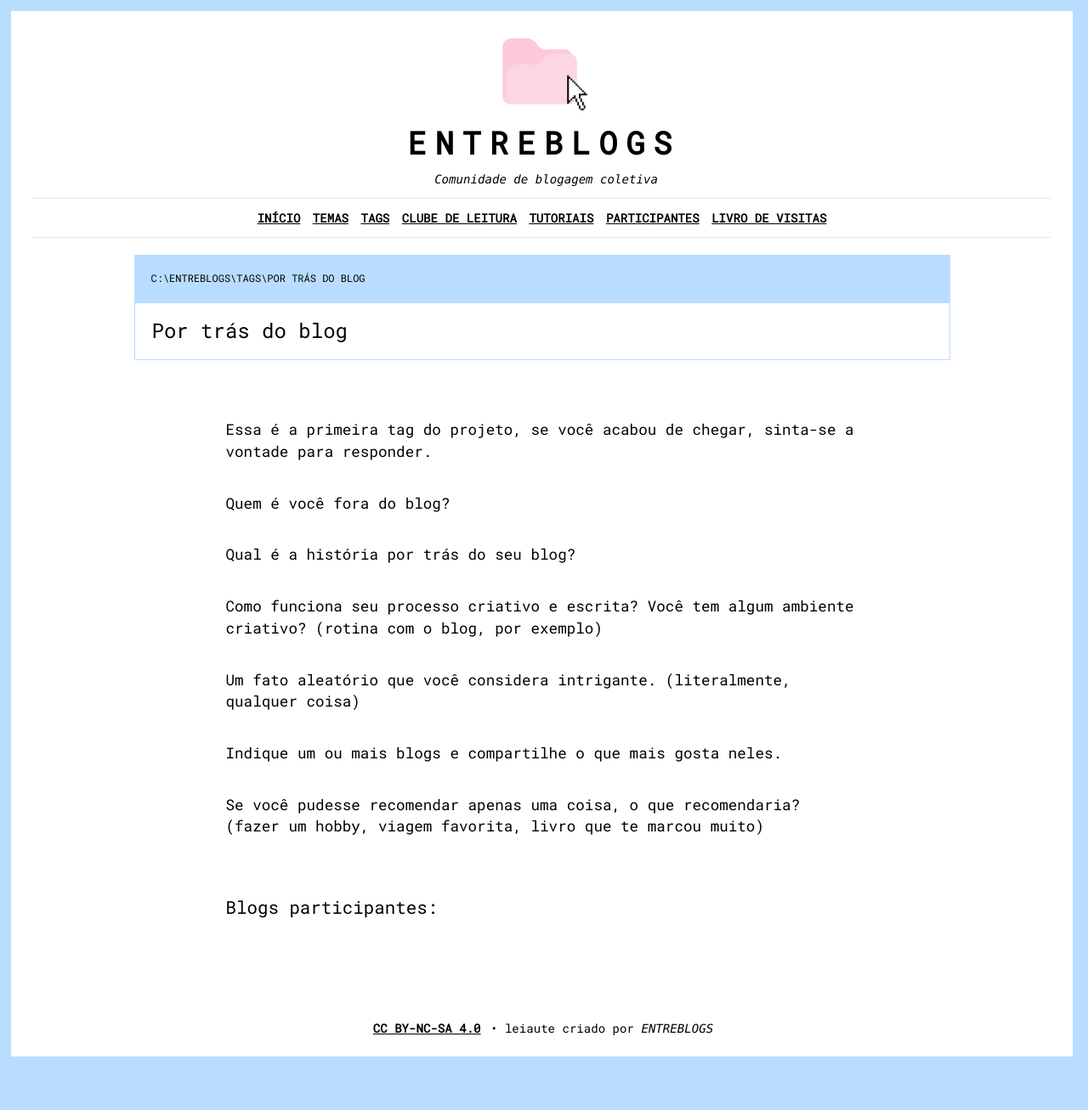
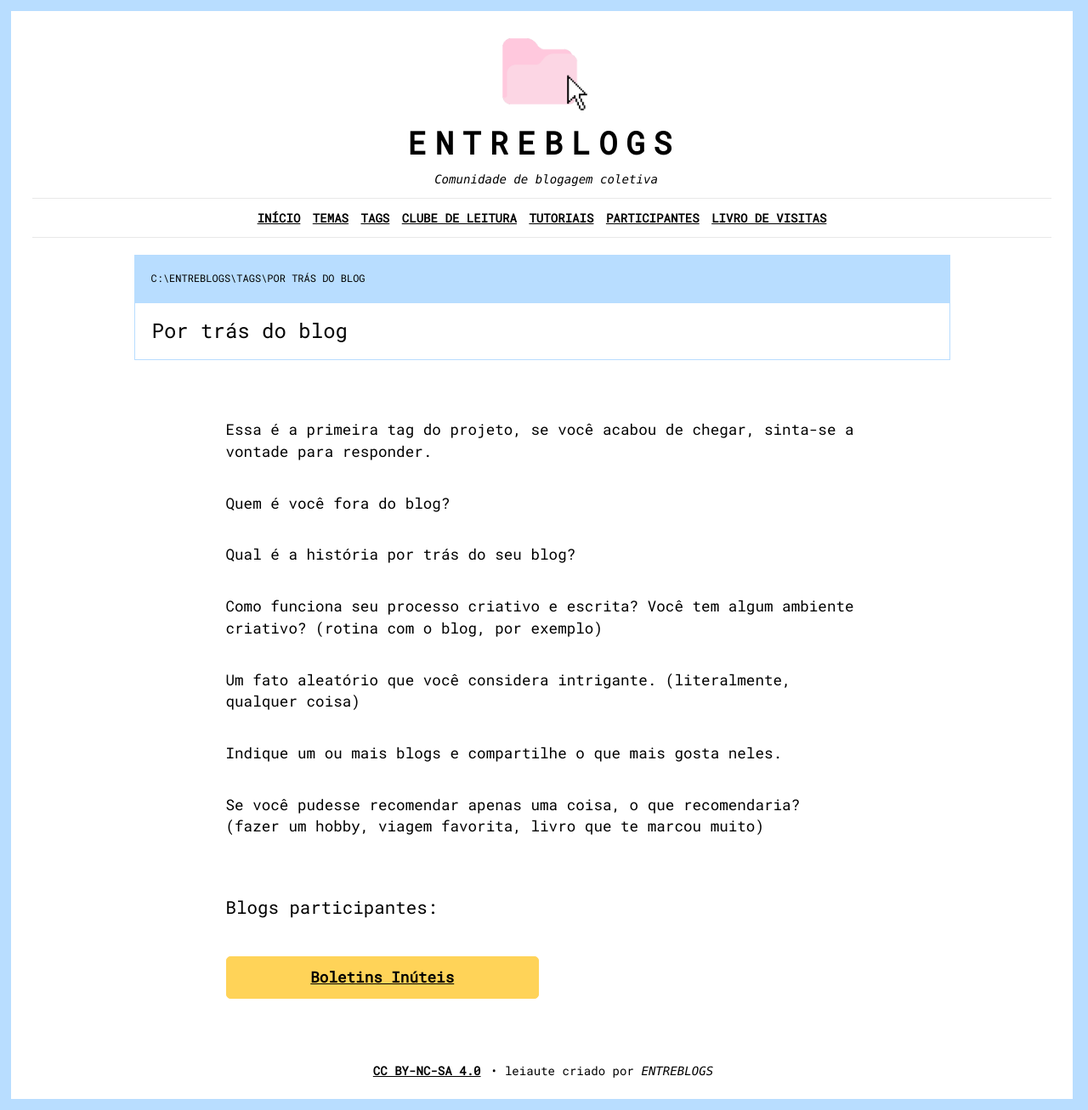
Before and after one commit to bamoretti/entreblogs, a Jekyll site: the page built from auxiliares/tags/por-tras-do-blog.md, in a window 1280 px wide. Shown: the whole page at 85% size. Built offline with Jekyll 4.4.1, drawn with Linux system fonts in a browser that asks for light colours; comment, search, counter and statistics services are not loaded; before the commit the page ends 1257 px from its top, so only the background shows below that.

Commit message:
Add 'Boletins Inúteis' tag entry
Added a new entry for 'Boletins Inúteis' under the 'ENTREBLOGS' tag.

```diff
--- a/_data/tags.yml
+++ b/_data/tags.yml
@@ -9,7 +9,9 @@
 # --- FINAL TAG meu fluxo de trabalho ---
 
 # --- INÍCIO TAG ENTREBLOGS ---
-
+- tags: "Por trás do blog"
+  nome: "Boletins Inúteis"
+  url: "https://www.igormedeiroz.com/2026/03/por-tras-do-blog-tag.html"
 # --- FINAL TAG ENTREBLOGS ---
 
 # --- INÍCIO TAG Conheça o blogueiro ---
```
